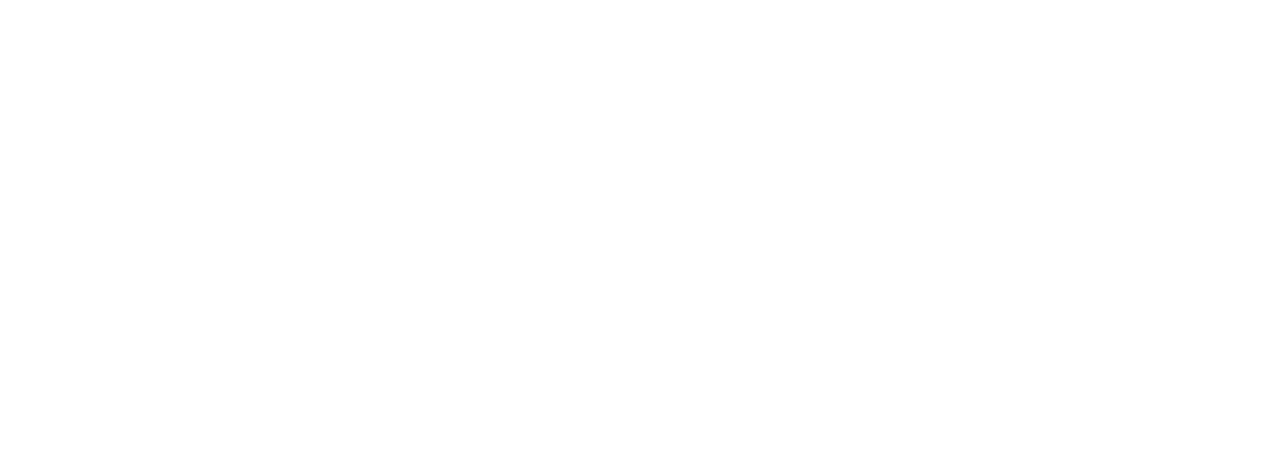
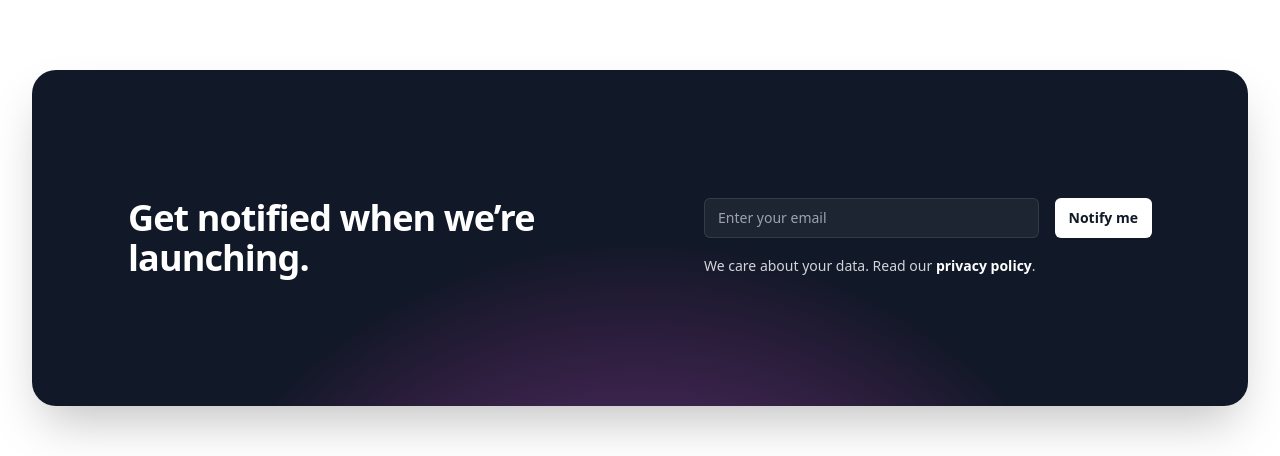
Before and after one commit to tcisse/next-blog, a Next.js app: page / in a window 1280 px wide. Shown: the part 1577-2033 px from the top of the page. Before the commit the page ends 1551 px from the top, so only its background shows below. Built offline with nearby package versions, Linux system fonts and the light colour scheme.

Commit message:
- add newletter section

```diff
--- a/src/pages/index.jsx
+++ b/src/pages/index.jsx
@@ -10,7 +10,7 @@
       <Navbar />
       <Hero />
       <ArticleCard />
-      {/* <Newsletter /> */}
+      <Newsletter />
     </div>
   );
 }
```
